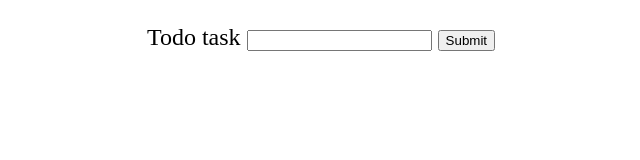
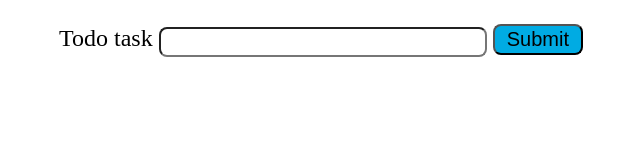
Before and after one commit to dariojularic/todo-js, a website built with Vite: page index.html in a window 1280 px wide. Shown: the whole page, without its empty margins (319-959 px from the left). Built offline with nearby package versions, Linux system fonts and the light colour scheme.

Commit message:
Add style

```diff
--- a/index.html
+++ b/index.html
@@ -13,8 +13,8 @@
         <div class="input-form">
           <form action="">
             <label for="todotext">Todo task</label>
-            <input type="text" name="" id="todotext">
-            <input type="submit" value="Submit">
+            <input type="text" name="" id="todotext" class="input-field">
+            <input type="submit" value="Submit" class="submit-btn">
           </form>
         </div>
         <div class="todo-list">
--- a/style.css
+++ b/style.css
@@ -73,3 +73,16 @@
   align-self: flex-start;
   gap: 8px;
 }
+
+.input-field {
+  height: 24px;
+  width: 320px;
+  border-radius: 8px;
+}
+
+.submit-btn {
+  font-size: 20px;
+  padding: 2px 12px 2px 12px;
+  border-radius: 8px;
+  background-color: #00abe3;
+}
```
